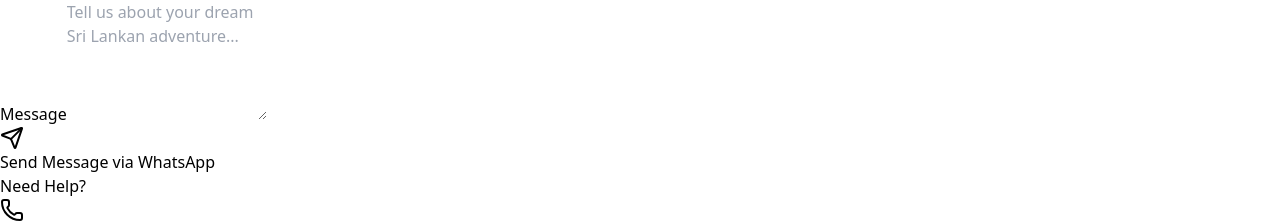
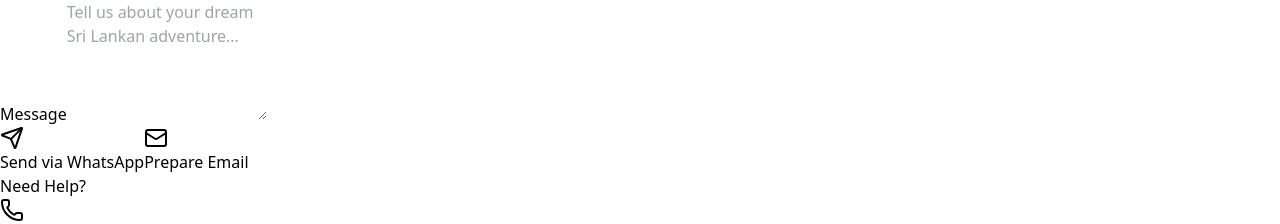
Before and after one commit to mishellankatours-code/mishellankatours, a React (Vite) app: page /tour/1 in a window 1280 px wide. Shown: the part 7322-7546 px from the top of the page. Built offline with nearby package versions, Linux system fonts and the light colour scheme.

Commit message:
add email components

```diff
--- a/src/pages/TourDetailsPage.jsx
+++ b/src/pages/TourDetailsPage.jsx
@@ -21,6 +21,7 @@ import Footer from "../components/Footer";
 import { tourDetails } from "../Data/srttourData";
 
 const ADMIN_WHATSAPP = "94762044065"; // without '+' for wa.me
+const ADMIN_EMAIL = "mishellankatours@gmail.com";
 const tourTypes = ["Private", "Group", "Honeymoon", "Adventure", "Cultural", "Wildlife"];
 
 const fadeUp = {
@@ -40,7 +41,6 @@ const TourDetailsPage = () => {
 
   const tour = tourDetails[id];
 
-  // ----- Guard -----
   if (!tour) {
     return (
       <div className="min-h-screen flex items-center justify-center">
@@ -75,11 +75,8 @@ const TourDetailsPage = () => {
     setFormData((p) => ({ ...p, [name]: value }));
   };
 
-  const buildWhatsAppMessage = () => {
-    const lines = [
-      "Hello Mishel Lanka Tours 👋",
-      "",
-      `I'd like to inquire/book the following tour:`,
+  const buildSharedLines = () => {
+    return [
       `• Tour: ${tour.title}`,
       `• Duration: ${tour.duration}`,
       `• Difficulty: ${tour.difficulty}`,
@@ -97,6 +94,29 @@ const TourDetailsPage = () => {
       "",
       "Please let me know availability and pricing. Thank you!",
     ];
+  };
+
+  const buildWhatsAppMessage = () => {
+    const lines = [
+      "Hello Mishel Lanka Tours 👋",
+      "",
+      `I'd like to inquire/book the following tour:`,
+      ...buildSharedLines(),
+    ];
+    return lines.join("\n");
+  };
+
+  const buildEmailSubject = () => formData.subject || `Booking Request: ${tour.title}`;
+
+  const buildEmailBody = () => {
+    const lines = [
+      "Hello Mishel Lanka Tours,",
+      "",
+      "I'd like to inquire/book the following tour:",
+      ...buildSharedLines(),
+      "",
+      "— Sent from Mishel Lanka Tours website",
+    ];
     return lines.join("\n");
   };
 
@@ -111,7 +131,7 @@ const TourDetailsPage = () => {
     const text = buildWhatsAppMessage();
     const url = `https://wa.me/${ADMIN_WHATSAPP}?text=${encodeURIComponent(text)}`;
 
-    // Navigate to admin WhatsApp (new tab keeps user on your site too)
+    // Navigate to admin WhatsApp (new tab)
     window.open(url, "_blank");
 
     // (Optional) Reset form
@@ -128,10 +148,22 @@ const TourDetailsPage = () => {
     }));
   };
 
+  const handleEmailCompose = () => {
+    const subject = buildEmailSubject();
+    const body = buildEmailBody();
+
+    // mailto link (opens default email client, user can review & send)
+    const mailto = `mailto:${ADMIN_EMAIL}?subject=${encodeURIComponent(subject)}&body=${encodeURIComponent(body)}`;
+
+    // Prefer opening a new window/tab; fallback to setting location if blocked
+    const opened = window.open(mailto, "_blank");
+    if (!opened) {
+      window.location.href = mailto;
+    }
+  };
+
   const scrollToForm = () => {
-    // Prefill subject with tour title
     setFormData((p) => ({ ...p, subject: `Booking Request: ${tour.title}` }));
-    // Smooth scroll
     formRef.current?.scrollIntoView({ behavior: "smooth", block: "start" });
   };
 
@@ -284,7 +316,6 @@ const TourDetailsPage = () => {
 
             {/* ===== Contact / Booking Form ===== */}
             <section ref={formRef} id="contact-form" className="scroll-mt-28">
-              {/* Main Content Grid */}
               <div className="grid lg:grid-cols-2 gap-12">
                 {/* Contact Form */}
                 <motion.div
@@ -444,6 +475,8 @@ const TourDetailsPage = () => {
                       />
                     </motion.div>
 
+                    {/* Action Buttons */}
+                    <div className="grid sm:grid-cols-2 gap-4">
                       <motion.button
                         type="submit"
                         whileHover={{ scale: 1.03 }}
@@ -452,9 +485,25 @@ const TourDetailsPage = () => {
                       >
                         <div className="flex items-center justify-center gap-2">
                           <Send className="w-5 h-5" />
-                        Send Message via WhatsApp
+                          Send via WhatsApp
                         </div>
                       </motion.button>
+
+                      <motion.button
+                        type="button"
+                        onClick={handleEmailCompose}
+                        whileHover={{ scale: 1.03 }}
+                        whileTap={{ scale: 0.98 }}
+                        className="w-full border-2 border-blue-600 text-blue-700 hover:bg-blue-600 hover:text-white font-semibold py-4 px-8 rounded-2xl shadow-lg transition-colors"
+                        aria-label="Prepare email to admin"
+                        title="Prepare email to admin"
+                      >
+                        <div className="flex items-center justify-center gap-2">
+                          <Mail className="w-5 h-5" />
+                          Prepare Email
+                        </div>
+                      </motion.button>
+                    </div>
                   </form>
                 </motion.div>
 
@@ -468,12 +517,10 @@ const TourDetailsPage = () => {
                     </div>
                     <div className="flex items-center gap-3 text-gray-700">
                       <Mail className="w-5 h-5 text-blue-600" />
-                      <span>mishellankatours@gmail.com</span>
+                      <span>{ADMIN_EMAIL}</span>
                     </div>
                     <button
-                      onClick={() =>
-                        window.open(`https://wa.me/${ADMIN_WHATSAPP}`, "_blank")
-                      }
+                      onClick={() => window.open(`https://wa.me/${ADMIN_WHATSAPP}`, "_blank")}
                       className="mt-4 w-full border-2 border-green-600 text-green-700 hover:bg-green-600 hover:text-white font-semibold py-3 px-6 rounded-2xl transition-all duration-300"
                     >
                       Chat on WhatsApp
@@ -486,7 +533,7 @@ const TourDetailsPage = () => {
 
           {/* Sidebar */}
           <div className="space-y-8">
-            {/* Pricing / Quick Info Card */}
+            {/* Quick Info Card */}
             <div className="bg-white rounded-3xl shadow-lg p-8 sticky top-6">
               <div className="space-y-4 mb-8">
                 <div className="flex justify-between items-center py-2 border-b border-gray-100">
@@ -510,9 +557,6 @@ const TourDetailsPage = () => {
                 >
                   Book Now
                 </button>
-                {/* <button className="w-full border-2 border-blue-600 text-blue-600 hover:bg-blue-600 hover:text-white font-semibold py-4 px-6 rounded-2xl transition-all duration-300">
-                  Get Quote
-                </button> */}
               </div>
 
               <div className="mt-8 pt-6 border-t border-gray-100">
@@ -524,7 +568,7 @@ const TourDetailsPage = () => {
                   </div>
                   <div className="flex items-center gap-3 text-gray-600">
                     <Mail className="w-5 h-5 text-blue-600" />
-                    <span>mishellankatours@gmail.com</span>
+                    <span>{ADMIN_EMAIL}</span>
                   </div>
                 </div>
               </div>
```
Lines whose indentation alone changed are shown as unchanged.
